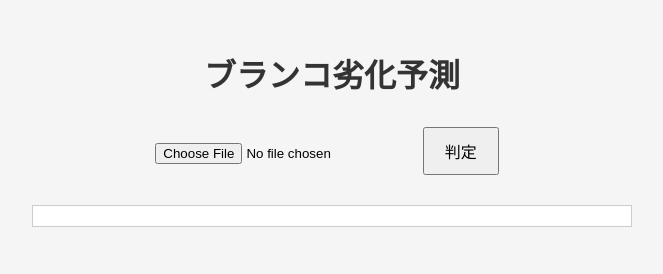
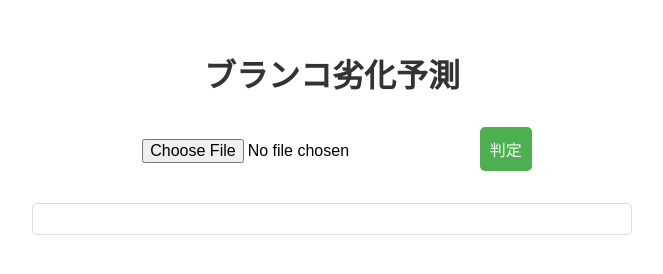
Before and after one commit to c3p31079/c3p31079_yosoku, a plain HTML site: page docs/index.html in a window 1280 px wide. Shown: the whole page, without its empty margins (308-971 px from the left). Drawn offline with Linux system fonts and the light colour scheme.

Commit message:
Update style.css

```diff
--- a/docs/style.css
+++ b/docs/style.css
@@ -3,23 +3,27 @@ body {
     max-width: 600px;
     margin: 50px auto;
     text-align: center;
-    background-color: #f5f5f5;
 }
 
-h1 {
-    color: #333;
+h1 { color: #333; }
+input, button {
+    margin: 10px;
+    padding: 10px;
+    font-size: 16px;
 }
-
 button {
-    padding: 10px 20px;
-    margin: 10px;
-    font-size: 16px;
     cursor: pointer;
+    background-color: #4CAF50;
+    color: white;
+    border: none;
+    border-radius: 5px;
 }
-
+button:hover {
+    background-color: #45a049;
+}
 #result {
     margin-top: 20px;
-    padding: 10px;
-    border: 1px solid #ccc;
-    background-color: #fff;
+    padding: 15px;
+    border: 1px solid #ddd;
+    border-radius: 5px;
 }
```
